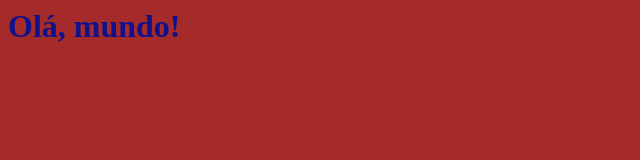
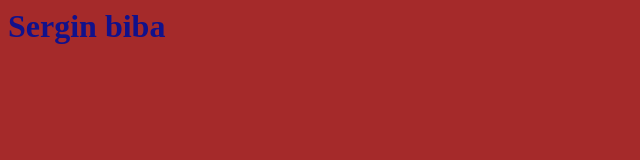
Before and after one commit to andre-brisson/teste, a plain HTML site: page index.html in a window 1280 px wide. Shown: the full height of the page, 0-640 px from the left. Drawn offline with Linux system fonts and the light colour scheme.

```diff
--- a/index.html
+++ b/index.html
@@ -6,7 +6,7 @@
 </head>
 <body>
 <h1>
-    Olá, mundo!
+    Sergin biba
 </h1>
 
 </body>
```
